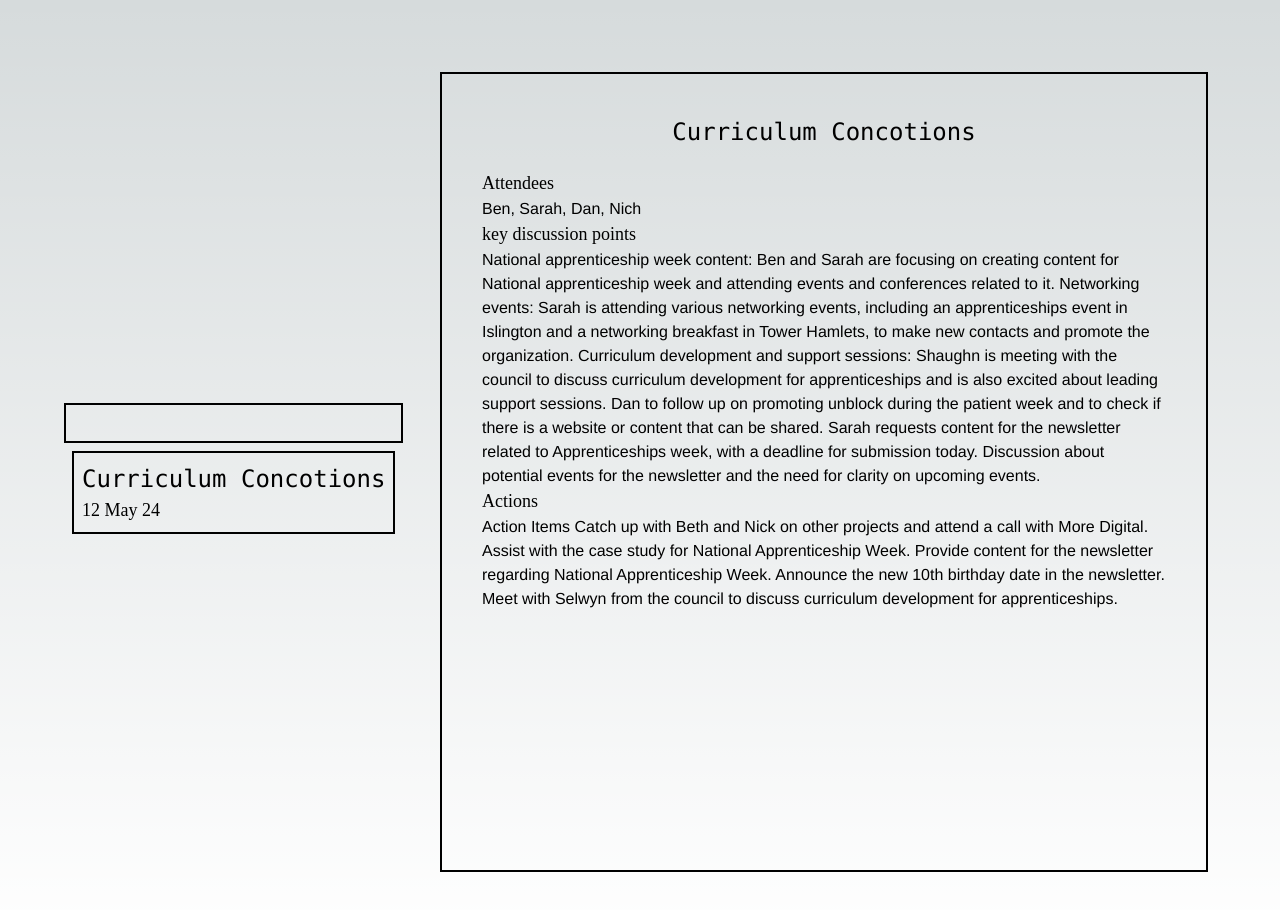
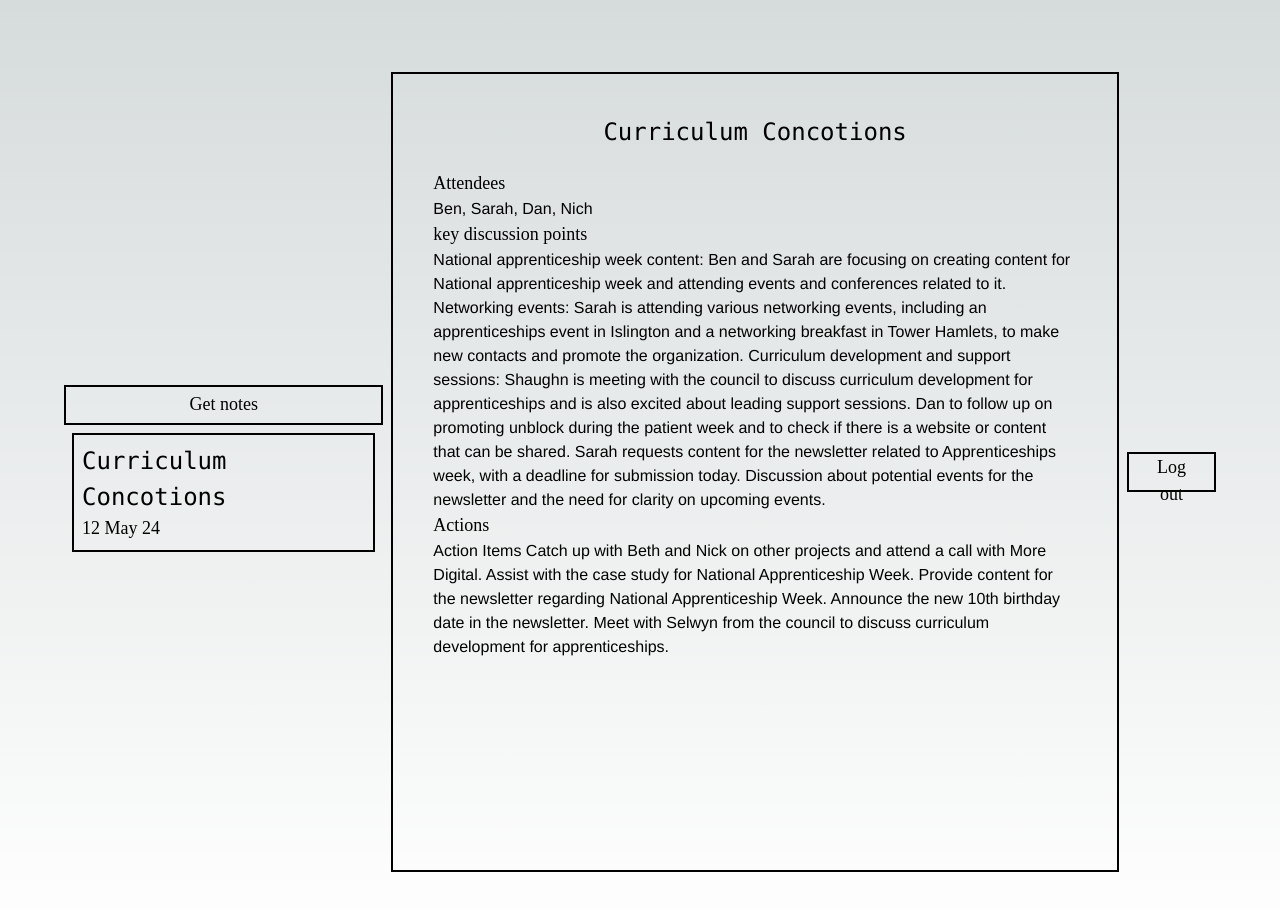
Before and after one commit to eliazzo/facTrack, a Next.js app: page / in a window 1280 px wide. Shown: the top 910 px of the page. Built offline with nearby package versions, Linux system fonts and the light colour scheme.

Commit message:
refactor: rename mongodb file to utils

```diff
--- a/app/login/page.tsx
+++ b/app/login/page.tsx
@@ -5,7 +5,7 @@ import jwt from "jsonwebtoken"
 import { cookies } from "next/headers"
 
 import AuthForm from "../components/AuthForm"
-import { client } from "../mongodb/newClient"
+import { client } from "../utils/newClient"
 
 export default function Login() {
   async function login(formData: FormData) {
--- a/app/page.tsx
+++ b/app/page.tsx
@@ -3,7 +3,7 @@ import { useEffect, useState } from "react"
 import Cookies from "js-cookie"
 
 import { Button } from "./components/Button"
-import { handleClick } from "./mongodb/temporaryHandleClick"
+import { handleClick } from "./utils/temporaryHandleClick"
 import { TranscriptCard } from "./components/TranscriptCard"
 import { SelectedTranscript } from "./components/SelectedTranscript"
 
@@ -18,10 +18,11 @@ export default function Home() {
   return (
     <main className="flex min-h-screen flex-row items-center justify-between p-16">
       <div className="flex flex-col">
-        <Button text={""} onClick={handleClick} />
+        <Button text={"Get notes"} onClick={handleClick} />
         <TranscriptCard />
       </div>
       <SelectedTranscript />
+      <Button text={"Log out"} onClick={handleClick} />
     </main>
   )
 }
--- a/app/signup/page.tsx
+++ b/app/signup/page.tsx
@@ -2,7 +2,7 @@ import { redirect } from "next/navigation"
 import bcrypt from "bcrypt"
 
 import AuthForm from "../components/AuthForm"
-import { client } from "../mongodb/newClient"
+import { client } from "../utils/newClient"
 
 export default function SignUp() {
   async function signUp(formData: FormData) {
```
Also changed, not shown: app/utils/models/getDocument.ts (renamed from app/mongodb/models/getDocument.ts), app/utils/models/insertDocument.ts (renamed from app/mongodb/models/insertDocument.ts), app/utils/newClient.ts (renamed from app/mongodb/newClient.ts), app/utils/temporaryHandleClick.ts (renamed from app/mongodb/temporaryHandleClick.ts).
